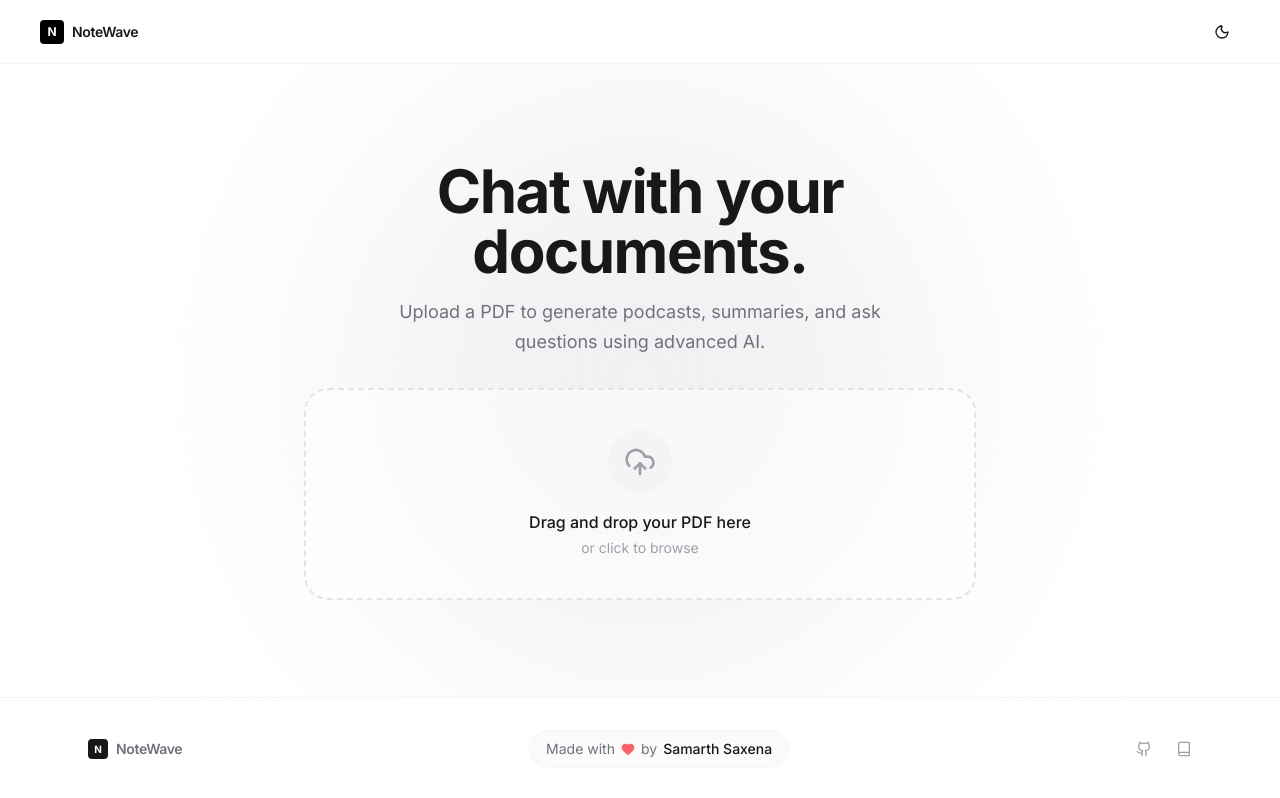
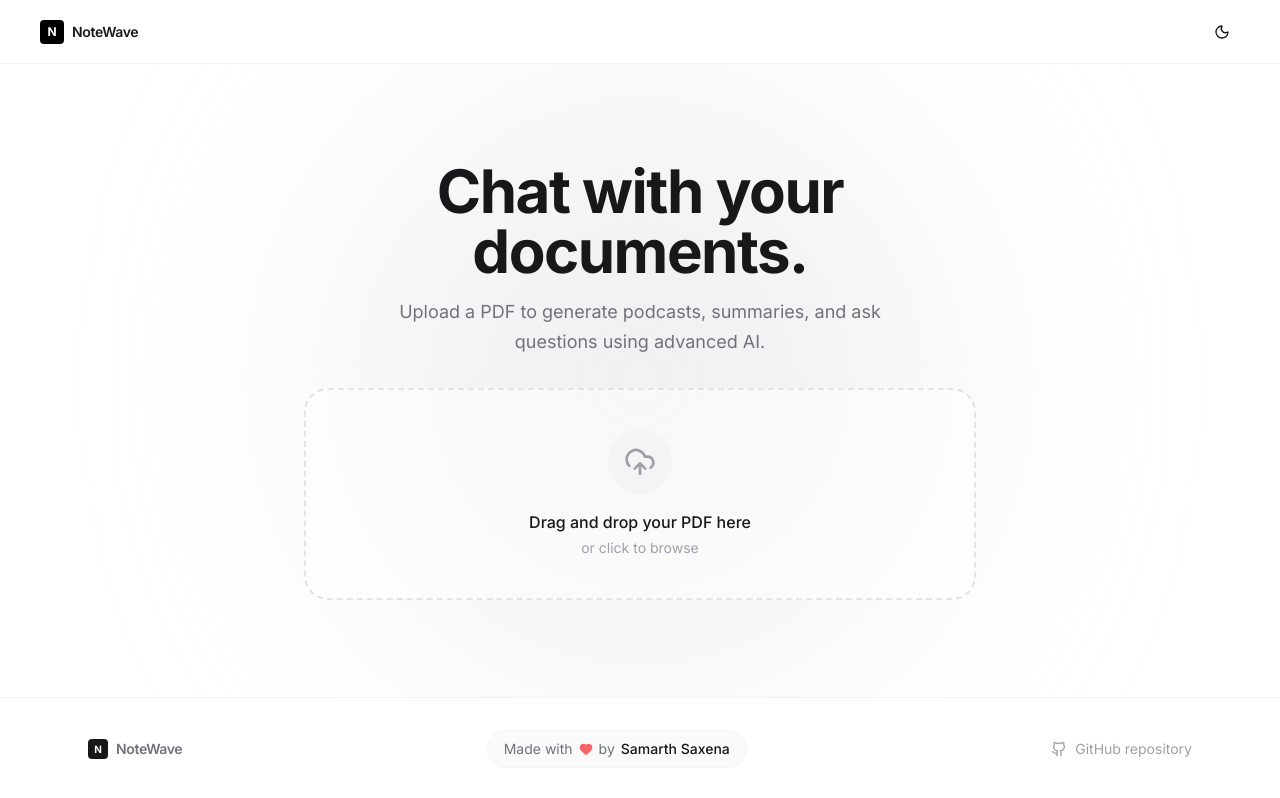
Before and after one commit to samarthsaxena2004/note-wave, a Next.js app: page / in a window 1280 px wide. Built offline with nearby package versions, Linux system fonts and the light colour scheme.

Commit message:
Updated content in footer.

```diff
--- a/src/app/page.tsx
+++ b/src/app/page.tsx
@@ -345,8 +345,7 @@ export default function Dashboard() {
               <a href="https://enflect.tech/" target="_blank" className="font-medium text-zinc-900 dark:text-zinc-100 hover:underline decoration-zinc-400 underline-offset-2 transition-all">Samarth Saxena</a>
             </div>
             <div className="flex items-center gap-6">
-              <a href="https://github.com/samarthsaxena2004" target="_blank" className="text-zinc-400 hover:text-zinc-900 dark:hover:text-white transition-colors flex items-center gap-2 text-sm"><Github className="w-4 h-4" /></a>
-              <a href="#" className="text-zinc-400 hover:text-zinc-900 dark:hover:text-white transition-colors flex items-center gap-2 text-sm"><Book className="w-4 h-4" /></a>
+              <a href="https://github.com/samarthsaxena2004/note-wave" target="_blank" className="text-zinc-400 hover:text-zinc-900 dark:hover:text-white transition-colors flex items-center gap-2 text-sm"><Github className="w-4 h-4" />GitHub repository</a>
             </div>
           </div>
         </footer>
```
